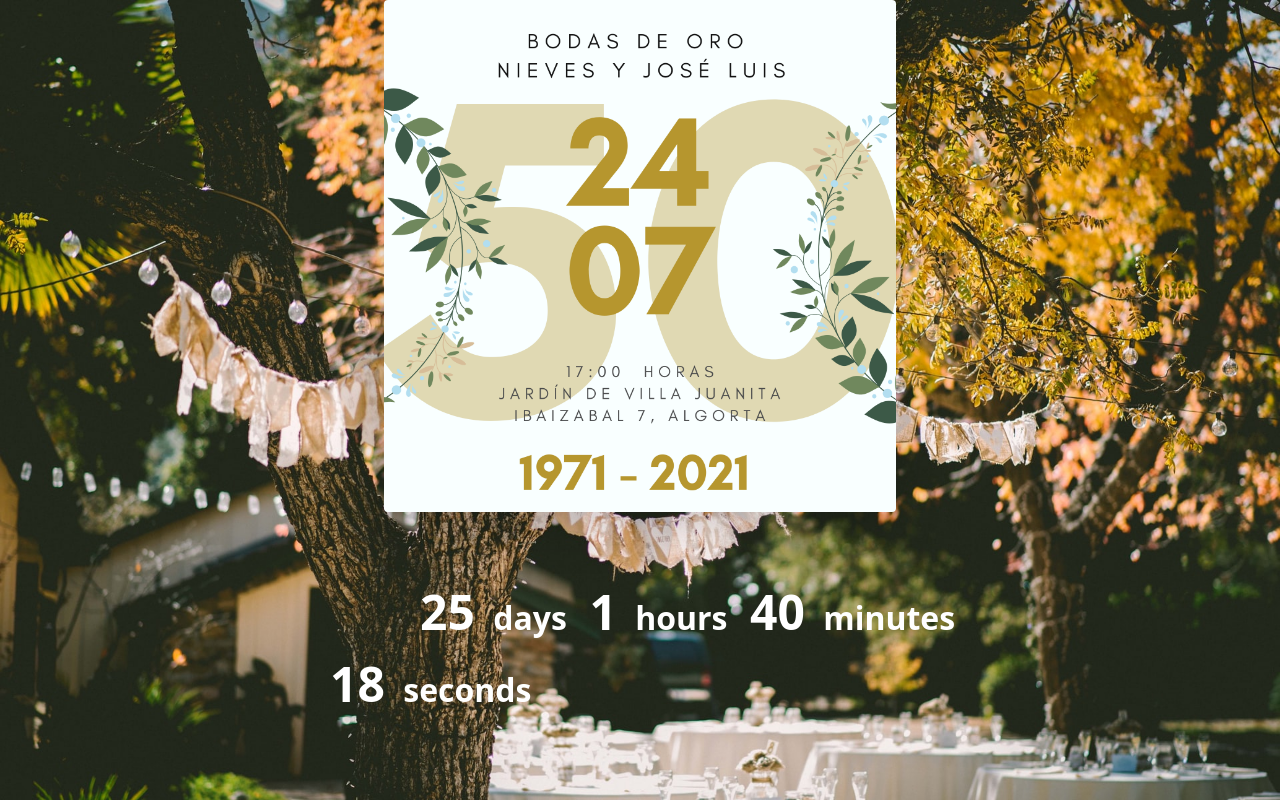
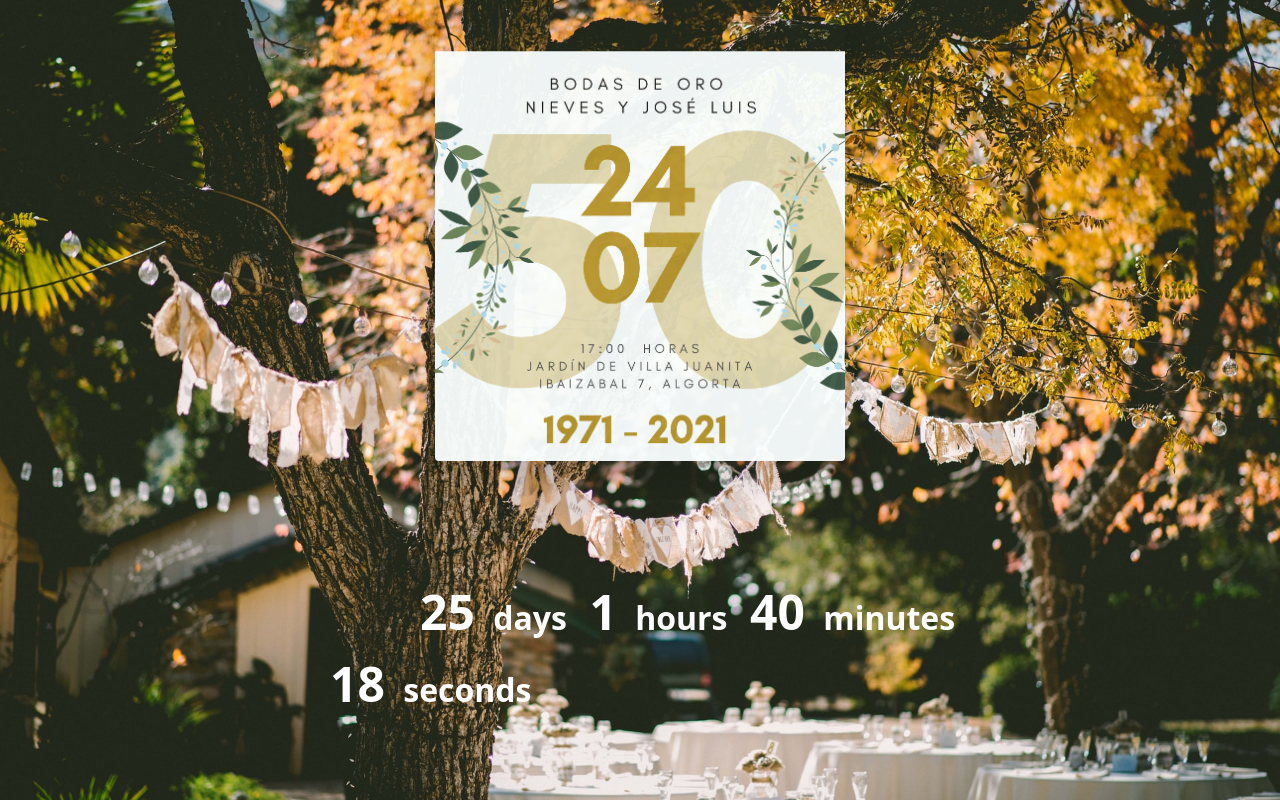
Before and after one commit to mariagluck/countdownDate, a website built with webpack: page src/index.html in a window 1280 px wide. Built offline with nearby package versions, Linux system fonts and the light colour scheme.

Commit message:
first commit

```diff
--- a/package.json
+++ b/package.json
@@ -38,7 +38,7 @@
     "webpack-dev-server": "^3.2.1"
   },
   "dependencies": {
-    "moment": "^2.29.1",
-    "bootstrap": "5.0.0-beta2"
+    "bootstrap": "5.0.0-beta2",
+    "moment": "^2.29.1"
   }
 }
--- a/src/styles/main.scss
+++ b/src/styles/main.scss
@@ -16,8 +16,10 @@ main {
 }
 
 .image {
-  width: 40vw;
+  width: 32vw;
   height: auto;
+  padding-top: 4%;
+  opacity: 95%;
 }
 
 .countdown {
@@ -25,6 +27,6 @@ main {
   width: 50vw;
   margin: auto;
   vertical-align: baseline;
-  padding-top: 5%;
+  padding-top: 9%;
 
 }
```
Also changed, not shown: src/images/Bodas_de_Oro.jpg (added).
